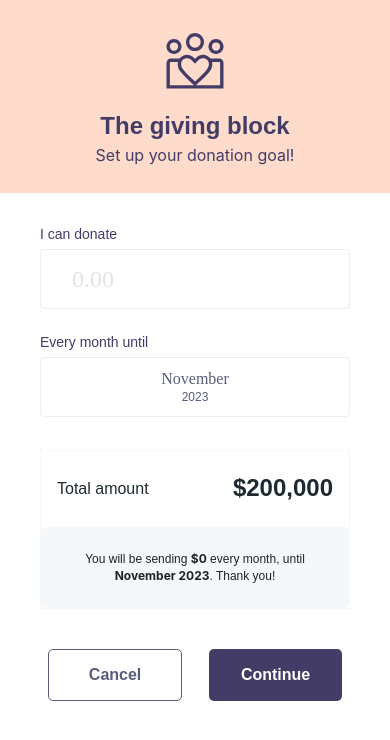
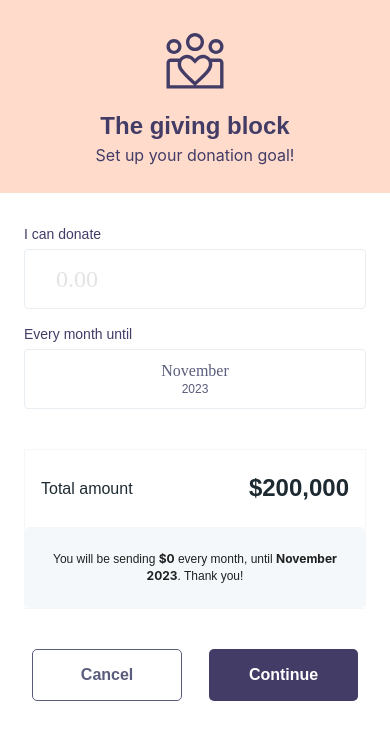
Before and after one commit to pepes-hub/interview-task-s4, a React (Create React App) app: page / in a window 390 px wide. Shown: the top 740 px of the page. Built offline with nearby package versions, Linux system fonts and the light colour scheme; some icons are missing; a web font is replaced by a local one.

Commit message:
feat: improve mobile styles

```diff
--- a/src/app/features/DonationsModal/components/DonationsModalContent/DonationsModalContent.styles.ts
+++ b/src/app/features/DonationsModal/components/DonationsModalContent/DonationsModalContent.styles.ts
@@ -4,6 +4,9 @@ export const donationsModalContentStyles = (theme: Theme) => ({
   container: {
     padding: "32px 40px",
     gap: "32px",
+    [theme.breakpoints.down("sm")]: {
+      padding: "32px 24px",
+    },
   },
   valuesBlock: {
     flexDirection: "row",
@@ -11,6 +14,8 @@ export const donationsModalContentStyles = (theme: Theme) => ({
     gap: "24px",
     [theme.breakpoints.down("sm")]: {
       flexDirection: "column",
+      gap: "16px",
+      marginBottom: "40px",
     },
   },
   buttonsContainer: {
--- a/src/app/theme/muiTheme.ts
+++ b/src/app/theme/muiTheme.ts
@@ -1,6 +1,15 @@
 import { createTheme } from "@mui/material";
 
 const theme = createTheme({
+  breakpoints: {
+    values: {
+      xs: 0,
+      sm: 680,
+      md: 900,
+      lg: 1200,
+      xl: 1536,
+    },
+  },
   typography: {
     fontFamily: "Work Sans, sans-serif",
   },
```
